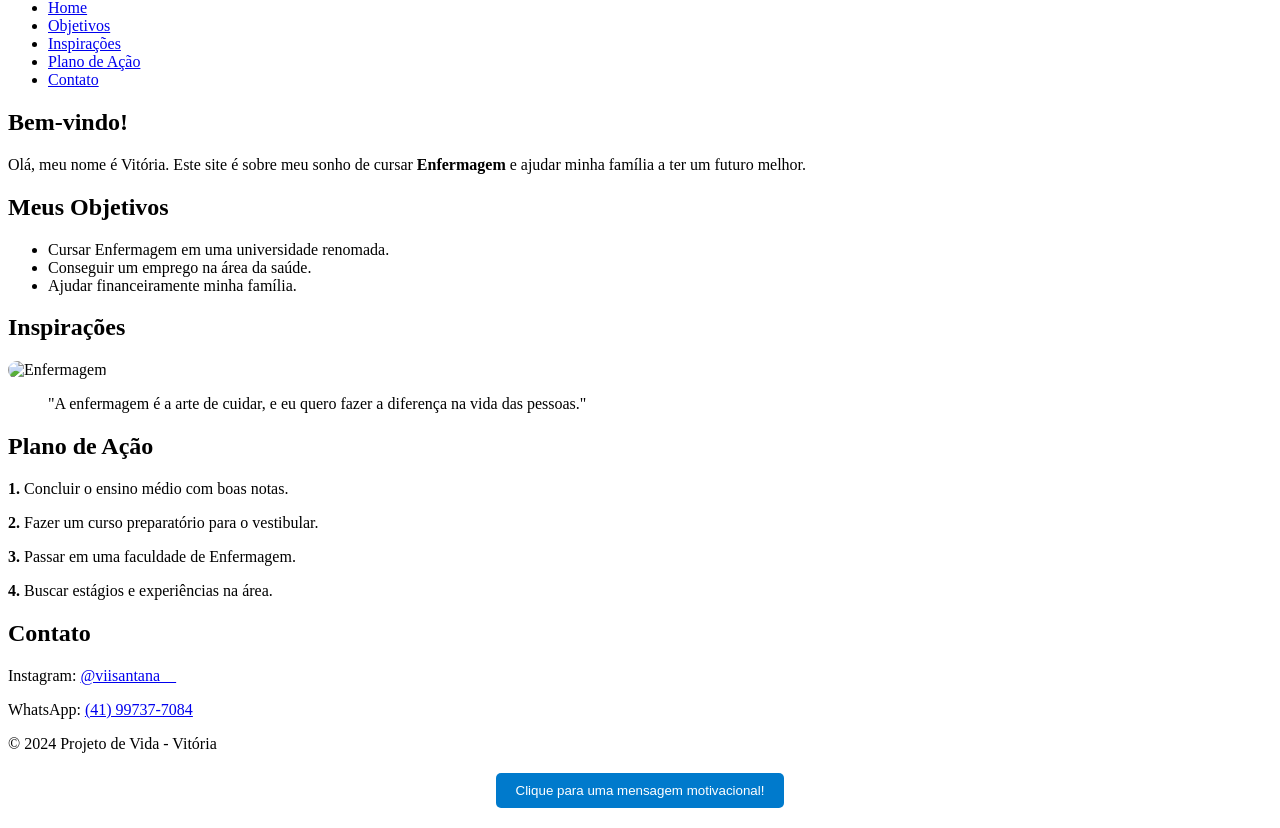
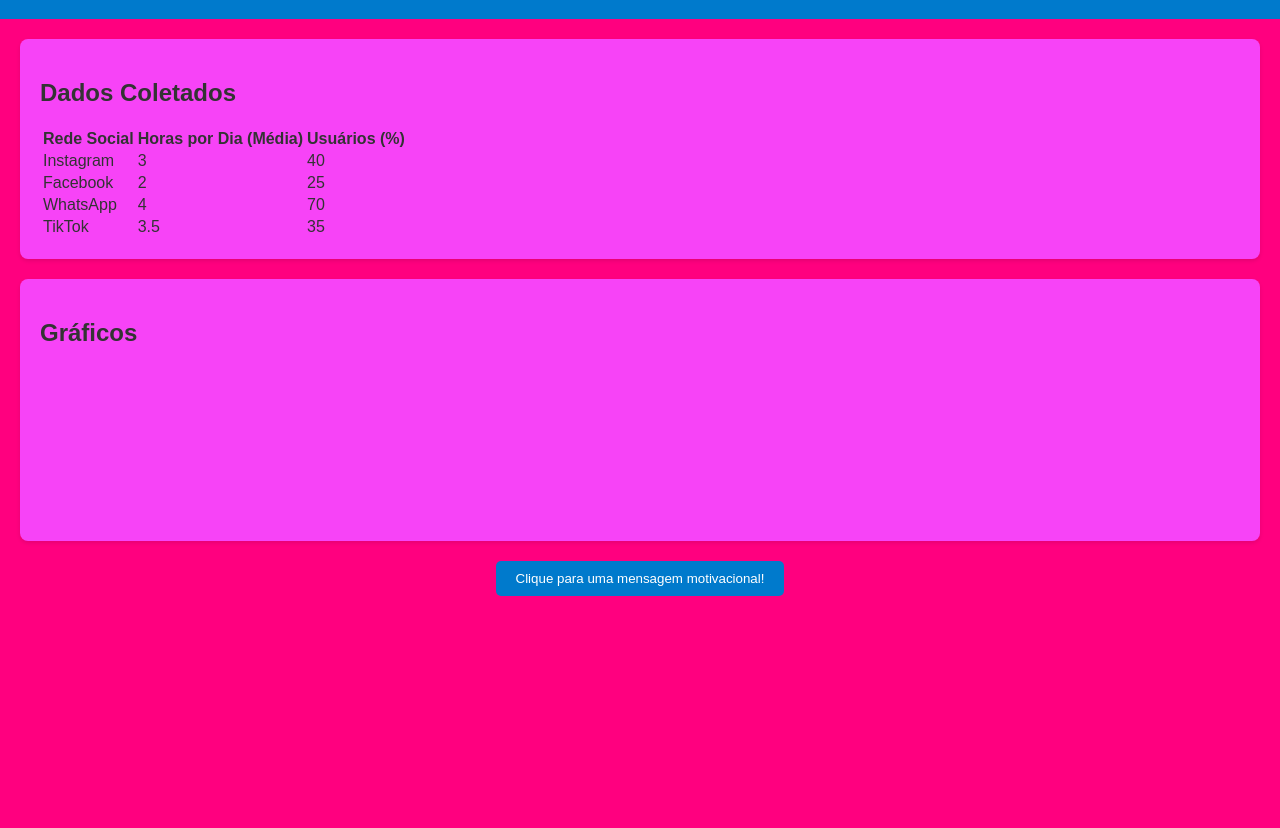
Before and after one commit to VihFeerIsaa/JS-projeto, a plain HTML site: page index.html in a window 1280 px wide. Shown: the part 81-909 px from the top of the page. After the commit the page ends 800 px from the top, so only its background shows below. Drawn offline with nearby package versions, Linux system fonts and the light colour scheme.

Commit message:
Update index.html

```diff
--- a/index.html
+++ b/index.html
@@ -1,65 +1,57 @@
 <!DOCTYPE html>
-<html lang="pt-BR">
+<html lang="pt-br">
 <head>
   <meta charset="UTF-8">
   <meta name="viewport" content="width=device-width, initial-scale=1.0">
-    <title>Projeto de Vida - Vitória</title>
-    <link rel="stylesheet" href="styles.css">
+  <title>Pesquisa sobre Redes Sociais</title>
+  <link rel="stylesheet" href="style.css">
 </head>
 <body>
   <header>
-        <h1>Meu Projeto de Vida</h1>
-        <nav>
-            <ul>
-                <li><a href="#home">Home</a></li>
-                <li><a href="#objetivos">Objetivos</a></li>
-                <li><a href="#inspiracoes">Inspirações</a></li>
-                <li><a href="#plano">Plano de Ação</a></li>
-                <li><a href="#contato">Contato</a></li>
-            </ul>
-        </nav>
+    <h1>Resultados da Pesquisa sobre Redes Sociais</h1>
   </header>
-
   <main>
-        <section id="home">
-            <h2>Bem-vindo!</h2>
-            <p>Olá, meu nome é Vitória. Este site é sobre meu sonho de cursar <strong>Enfermagem</strong> e ajudar minha família a ter um futuro melhor.</p>
+    <section>
+      <h2>Dados Coletados</h2>
+      <table>
+        <thead>
+          <tr>
+            <th>Rede Social</th>
+            <th>Horas por Dia (Média)</th>
+            <th>Usuários (%)</th>
+          </tr>
+        </thead>
+        <tbody>
+          <tr>
+            <td>Instagram</td>
+            <td>3</td>
+            <td>40</td>
+          </tr>
+          <tr>
+            <td>Facebook</td>
+            <td>2</td>
+            <td>25</td>
+          </tr>
+          <tr>
+            <td>WhatsApp</td>
+            <td>4</td>
+            <td>70</td>
+          </tr>
+          <tr>
+            <td>TikTok</td>
+            <td>3.5</td>
+            <td>35</td>
+          </tr>
+        </tbody>
+      </table>
     </section>
-
-        <section id="objetivos">
-            <h2>Meus Objetivos</h2>
-            <ul>
-                <li>Cursar Enfermagem em uma universidade renomada.</li>
-                <li>Conseguir um emprego na área da saúde.</li>
-                <li>Ajudar financeiramente minha família.</li>
-            </ul>
-        </section>
-
-        <section id="inspiracoes">
-            <h2>Inspirações</h2>
-            <img src="enfermagem.jpg" alt="Enfermagem" style="width:100%; max-width:400px; border-radius:10px;">
-            <blockquote>"A enfermagem é a arte de cuidar, e eu quero fazer a diferença na vida das pessoas."</blockquote>
-        </section>
-
-        <section id="plano">
-            <h2>Plano de Ação</h2>
-            <p><strong>1.</strong> Concluir o ensino médio com boas notas.</p>
-            <p><strong>2.</strong> Fazer um curso preparatório para o vestibular.</p>
-            <p><strong>3.</strong> Passar em uma faculdade de Enfermagem.</p>
-            <p><strong>4.</strong> Buscar estágios e experiências na área.</p>
-        </section>
-
-        <section id="contato">
-            <h2>Contato</h2>
-            <p>Instagram: <a href="https://www.instagram.com/viisantana__" target="_blank">@viisantana__</a></p>
-            <p>WhatsApp: <a href="https://wa.me/5541997377084" target="_blank">(41) 99737-7084</a></p>
+    <section>
+      <h2>Gráficos</h2>
+      <canvas id="graficoBarras"></canvas>
+      <canvas id="graficoPizza"></canvas>
     </section>
   </main>
-
-    <footer>
-        <p>&copy; 2024 Projeto de Vida - Vitória</p>
-    </footer>
-
+  <script src="https://cdn.jsdelivr.net/npm/chart.js"></script>
   <script src="script.js"></script>
 </body>
 </html>
```
Lines whose indentation alone changed are shown as unchanged.
